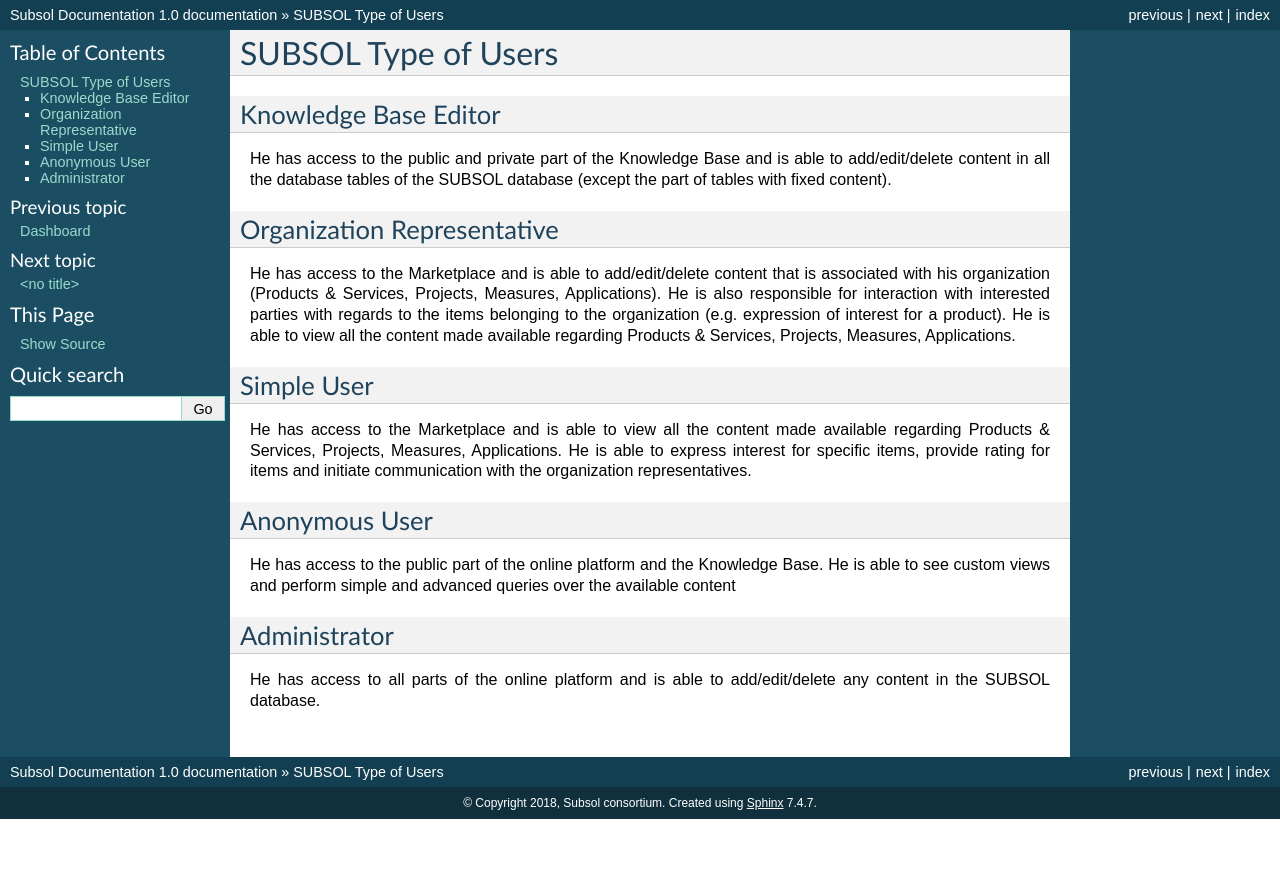
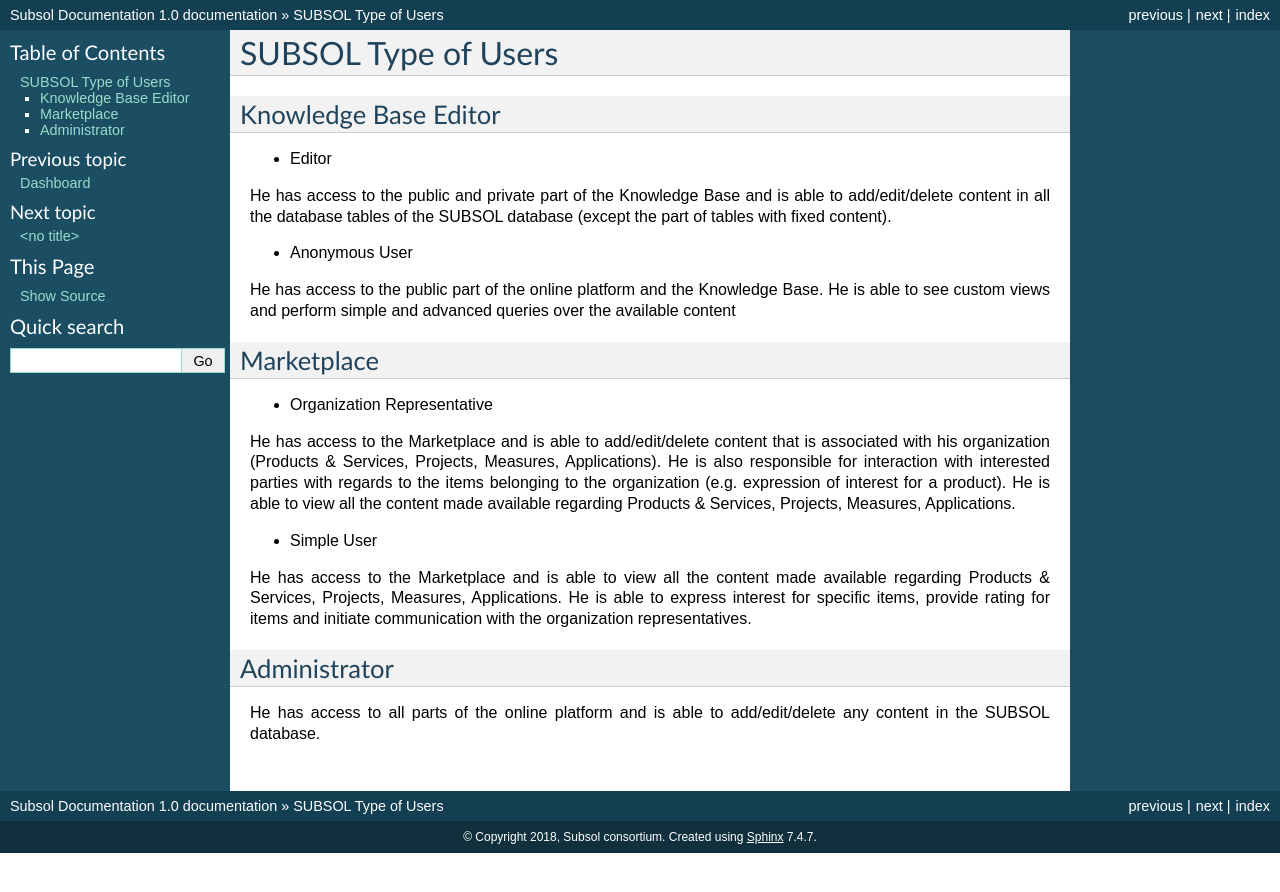
Before and after one commit to ubitech/subsol-docs, a Sphinx documentation site: the page built from docs/c_user.rst, in a window 1280 px wide. Shown: the top 892 px of the page. Built offline with Sphinx 7.4.7, drawn with Linux system fonts in a browser that asks for light colours; some of the changed lines change nothing that is shown.

Commit message:
subsol v1.08

```diff
--- a/docs/c_user.rst
+++ b/docs/c_user.rst
@@ -3,12 +3,23 @@
 ========
 Knowledge Base Editor
 ---------------------
+- Editor
+
 He has access to the public and private part of the
 Knowledge Base and is able to add/edit/delete content in all the database tables of the
 SUBSOL database (except the part of tables with fixed content).
 
-Organization Representative
-----------------------------
+- Anonymous User
+
+He has access to the public part of the online platform and the
+Knowledge Βase. He is able to see custom views and perform simple and advanced
+queries over the available content
+
+Marketplace
+-----------
+
+- Organization Representative
+
 He has access to the Marketplace and is able to
 add/edit/delete content that is associated with his organization (Products & Services,
 Projects, Measures, Applications). He is also responsible for interaction with interested
@@ -16,18 +27,15 @@
 interest for a product). He is able to view all the content made available regarding
 Products & Services, Projects, Measures, Applications.
 
-Simple User
------------
+- Simple User
+
 He has access to the Marketplace and is able to view all the content
 made available regarding Products & Services, Projects, Measures, Applications. He is
 able to express interest for specific items, provide rating for items and initiate
 communication with the organization representatives.
 
-Anonymous User
---------------
-He has access to the public part of the online platform and the
-Knowledge Βase. He is able to see custom views and perform simple and advanced
-queries over the available content
+
+
 
 Administrator
 -------------
```
